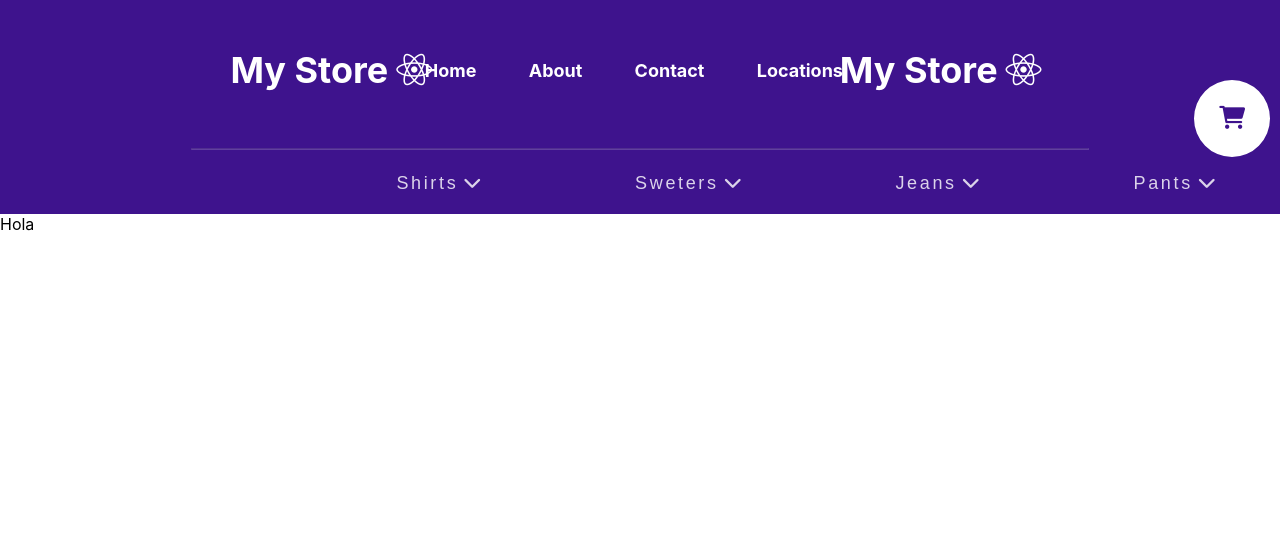
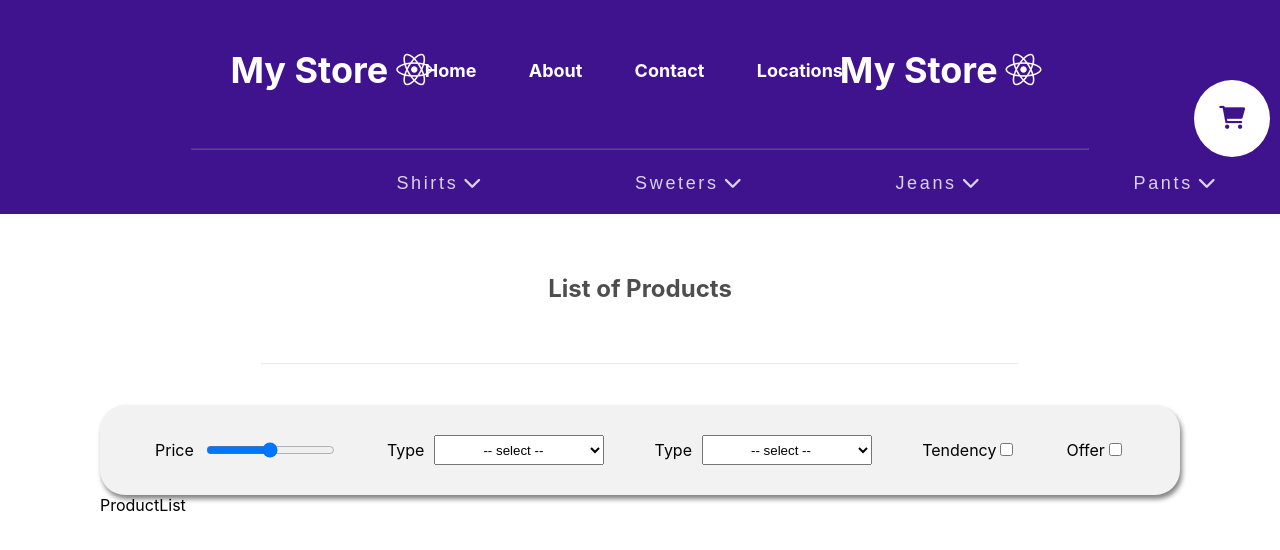
Before and after one commit to Gonzaleki/E-Commerce, a React (Create React App) app: page /products in a window 1280 px wide. Shown: the top 550 px of the page. Built offline with nearby package versions, Linux system fonts and the light colour scheme; a web font is replaced by a local one.

Commit message:
Shopping-List filter ux

```diff
--- /dev/null
+++ b/src/components/Filters.jsx
@@ -0,0 +1,41 @@
+import React from 'react'
+import '../styles/shopping-list.css'
+
+export default function Filters() {
+    return (
+        <section className='filter-panel'>
+            <div className='price'>
+                <label htmlFor='price'>Price</label>
+                <input type="range" name="price" min='0' max='100' />
+            </div>
+            <div className='type'>
+                <label htmlFor="type">Type</label>
+                <select name="type" id="type" placeholder='Type'>
+                    <option hidden selected> -- select --</option>
+                    <option value="shirt">Shirt</option>
+                    <option value="shirt">Shirt</option>
+                    <option value="shirt">Shirt</option>
+                    <option value="shirt">Shirt</option>
+                </select>
+            </div>
+            <div className='subtype'>
+                <label htmlFor="type">Type</label>
+                <select name="type" id="type" placeholder='Type'>
+                    <option hidden selected> -- select --</option>
+                    <option value="shirt">Shirt</option>
+                    <option value="shirt">Shirt</option>
+                    <option value="shirt">Shirt</option>
+                    <option value="shirt">Shirt</option>
+                </select>
+            </div>
+            <div>
+                <label htmlFor="tendency">Tendency</label>
+                <input type="checkbox" name='tendency' />
+            </div>
+            <div>
+                <label htmlFor="offer">Offer</label>
+                <input type="checkbox" name='offer' />
+            </div>
+        </section>
+    )
+}
--- /dev/null
+++ b/src/components/ProductList.jsx
@@ -0,0 +1,7 @@
+import React from 'react'
+
+export default function ProductList() {
+  return (
+    <div>ProductList</div>
+  )
+}
--- a/src/components/Products.jsx
+++ b/src/components/Products.jsx
@@ -1,7 +1,15 @@
 import React from 'react'
+import '../styles/shopping-list.css';
+import ProductList from './ProductList';
+import Filters from './Filters';
 
 export default function Hola() {
   return (
-    <div>Hola</div>
+    <main className='list-products'>
+      <h2>List of Products</h2>
+      <hr />
+      <Filters />
+      <ProductList />
+    </main>
   )
 }
--- /dev/null
+++ b/src/styles/shopping-list.css
@@ -0,0 +1,38 @@
+.list-products{
+    padding: 0 100px;
+}
+
+.list-products hr{
+    margin-bottom: 40px;
+}
+
+.list-products h2{
+    text-align: center;
+    color: #4e4e4e;
+    padding: 40px;
+}
+
+.filter-panel{
+    display: flex;
+    justify-content: space-around;
+    align-items: center;
+    box-sizing: border-box;
+    border-radius: 25px;
+    padding: 30px;
+    background-color: rgb(242, 242, 242);
+    box-shadow: 2px 4px 5px rgb(130, 130, 130);
+}
+
+.price,
+.type,
+.subtype{
+    display: flex;
+    justify-content: center;
+    align-items: center;
+    gap: 10px;
+}
+
+.type select ,
+.subtype select{
+    width: 170px
+}
```
